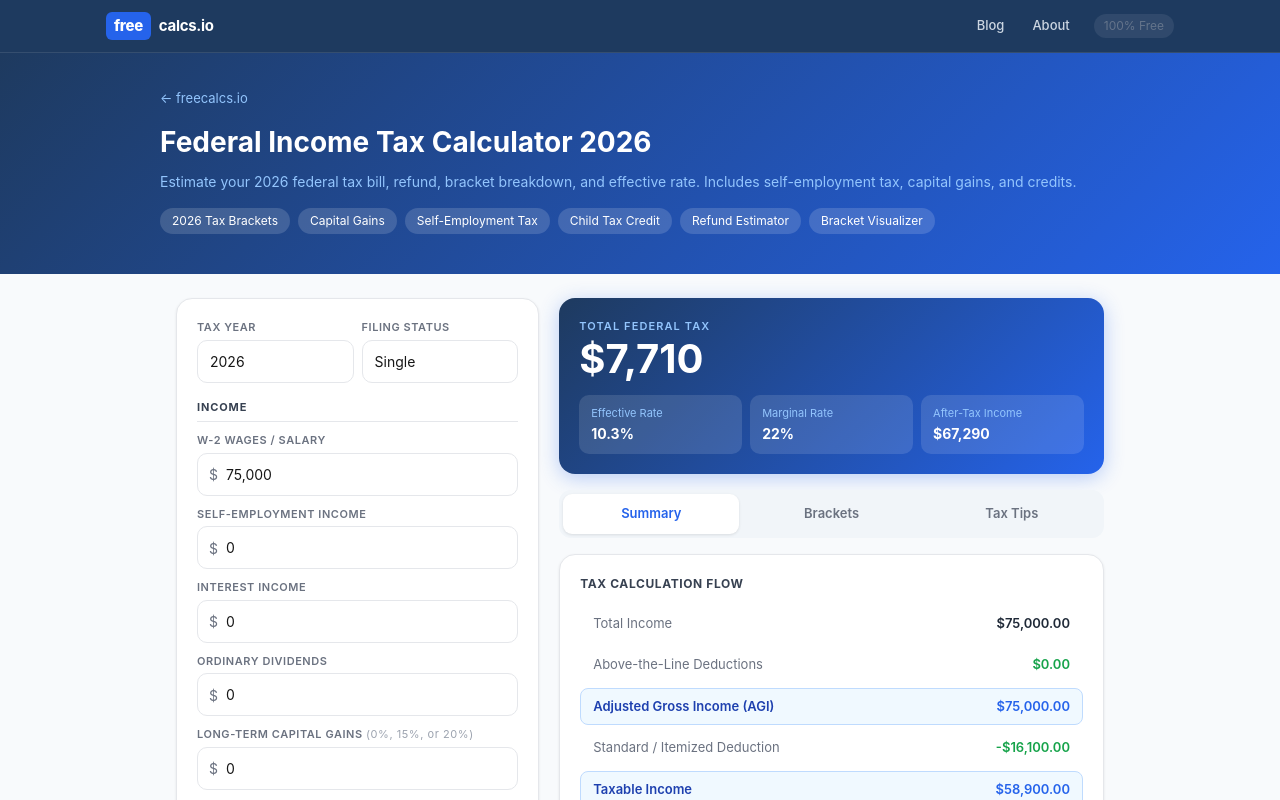
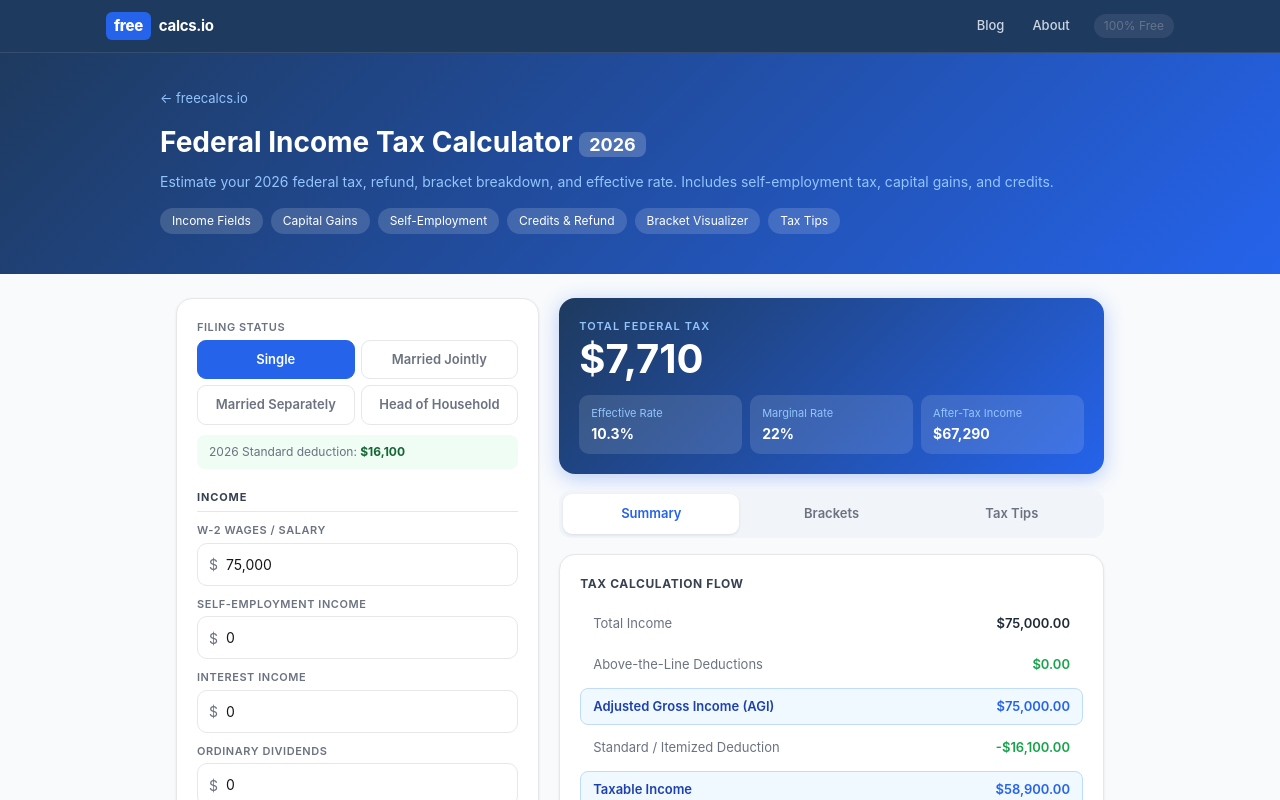
Before and after one commit to Tunjilor/freecalcs, a Next.js app: page /tax in a window 1280 px wide. Shown: the top 800 px of the page. Built offline with nearby package versions, Linux system fonts and the light colour scheme.

Commit message:
tax page fix inputs, filing buttons, year badge, pill anchors

```diff
--- a/src/app/tax/page.tsx
+++ b/src/app/tax/page.tsx
@@ -54,10 +54,11 @@ function getMarginalRate(taxable: number, filing: string): number {
 
 function parseMoney(s: string): number { return parseFloat(s.replace(/[^0-9.]/g, '')) || 0; }
 function fmtInput(s: string): string {
-  const raw = s.replace(/[^0-9.]/g, '');
-  const parts = raw.split('.');
-  parts[0] = parts[0].replace(/\B(?=(\d{3})+(?!\d))/g, ',');
-  return parts.length > 1 ? parts[0] + '.' + parts[1] : parts[0];
+  // Strip everything except digits and first decimal point
+  const clean = s.replace(/[^0-9.]/g, '');
+  const parts = clean.split('.');
+  const intPart = parts[0].replace(/\B(?=(\d{3})+(?!\d))/g, ',');
+  return parts.length > 1 ? intPart + '.' + parts.slice(1).join('') : intPart;
 }
 function fmtD(n: number): string { return '$' + Math.abs(n).toLocaleString('en-US', { minimumFractionDigits: 2, maximumFractionDigits: 2 }); }
 function fmtDInt(n: number): string { return '$' + Math.round(Math.abs(n)).toLocaleString('en-US'); }
@@ -156,7 +157,6 @@ function compute(
 
 export default function TaxCalculator() {
   const [filing, setFiling]       = useState('single');
-  const [taxYear, setTaxYear]     = useState('2026');
   const [tab, setTab]             = useState<'summary'|'brackets'|'planning'>('summary');
   const [useStd, setUseStd]       = useState(true);
 
@@ -181,8 +181,8 @@ export default function TaxCalculator() {
   const [res, setRes] = useState<TaxResult | null>(null);
 
   const run = useCallback(() => {
-    setRes(compute(filing, wages, selfEmp, interest, dividends, ltcg, other, useStd, itemized, k401, hsa, studentLoan, children, withheld, taxYear));
-  }, [filing, taxYear, wages, selfEmp, interest, dividends, ltcg, other, useStd, itemized, k401, hsa, studentLoan, children, withheld]);
+    setRes(compute(filing, wages, selfEmp, interest, dividends, ltcg, other, useStd, itemized, k401, hsa, studentLoan, children, withheld, '2026'));
+  }, [filing, wages, selfEmp, interest, dividends, ltcg, other, useStd, itemized, k401, hsa, studentLoan, children, withheld]);
 
   useEffect(() => { run(); }, [run]);
 
@@ -216,16 +216,16 @@ export default function TaxCalculator() {
       <div style={{ background: `linear-gradient(135deg,${C.darkBlue},${C.blue})`, color: C.white, padding: '32px 16px 40px' }}>
         <div style={{ maxWidth: 960, margin: '0 auto' }}>
           <a href="/" style={{ color: '#93c5fd', fontSize: 13, textDecoration: 'none' }}>&lt;- freecalcs.io</a>
-          <h1 style={{ fontSize: 28, fontWeight: 700, margin: '12px 0 8px', color: C.white }}>Federal Income Tax Calculator 2026</h1>
-          <p style={{ color: '#93c5fd', fontSize: 14, margin: '0 0 16px' }}>Estimate your 2026 federal tax bill, refund, bracket breakdown, and effective rate. Includes self-employment tax, capital gains, and credits.</p>
+          <h1 style={{ fontSize: 28, fontWeight: 700, margin: '12px 0 8px', color: C.white }}>Federal Income Tax Calculator <span style={{ background:'rgba(255,255,255,.2)', fontSize:18, padding:'2px 10px', borderRadius:8, verticalAlign:'middle' }}>2026</span></h1>
+          <p style={{ color: '#93c5fd', fontSize: 14, margin: '0 0 16px' }}>Estimate your 2026 federal tax, refund, bracket breakdown, and effective rate. Includes self-employment tax, capital gains, and credits.</p>
           <div style={{ display: 'flex', gap: 8, flexWrap: 'wrap' }}>
             {[
-              ['2026 Tax Brackets','#brackets','brackets'],
-              ['Capital Gains','#capital-gains',null],
-              ['Self-Employment Tax','#self-employment',null],
-              ['Child Tax Credit','#credits',null],
-              ['Refund Estimator','#refund',null],
-              ['Bracket Visualizer','#brackets','brackets'],
+              ['Income Fields', '#income-section', null],
+              ['Capital Gains', '#capital-gains', null],
+              ['Self-Employment', '#self-employment', null],
+              ['Credits & Refund', '#credits', null],
+              ['Bracket Visualizer', '#brackets', 'brackets'],
+              ['Tax Tips', '#tax-tips', 'planning'],
             ].map(([t, href, switchTab]) => (
               <a key={t as string} href={href as string}
                 onClick={() => { if (switchTab) setTab(switchTab as 'summary'|'brackets'|'planning'); }}
@@ -244,33 +244,31 @@ export default function TaxCalculator() {
           {/* LEFT: Inputs */}
           <div>
             <div style={{ ...card }}>
-              {/* Filing + Year */}
-              <div style={{ display: 'grid', gridTemplateColumns: '1fr 1fr', gap: 8, marginBottom: 16 }}>
-                <div>
-                  <label style={lbl}>Tax Year</label>
-                  <select style={{ ...inp, appearance: 'none' } as React.CSSProperties} value={taxYear} onChange={e => setTaxYear(e.target.value)}>
-                    <option value="2026">2026</option>
-                    <option value="2025">2025</option>
-                  </select>
+
+              {/* Filing Status as button group */}
+              <div style={{ marginBottom: 20 }}>
+                <label style={lbl}>Filing Status</label>
+                <div style={{ display:'grid', gridTemplateColumns:'1fr 1fr', gap:6 }}>
+                  {[['single','Single'],['married','Married Jointly'],['married_sep','Married Separately'],['hoh','Head of Household']].map(([val,label]) => (
+                    <button key={val} onClick={() => setFiling(val)}
+                      style={{ padding:'9px 10px', fontSize:13, fontWeight:600, borderRadius:9, border:`1px solid ${filing===val?C.blue:C.border}`, background:filing===val?C.blue:C.white, color:filing===val?C.white:C.gray, cursor:'pointer', transition:'all .15s', textAlign:'center' }}>
+                      {label}
+                    </button>
+                  ))}
                 </div>
-                <div>
-                  <label style={lbl}>Filing Status</label>
-                  <select style={{ ...inp, appearance: 'none' } as React.CSSProperties} value={filing} onChange={e => setFiling(e.target.value)}>
-                    <option value="single">Single</option>
-                    <option value="married">Married Jointly</option>
-                    <option value="married_sep">Married Separately</option>
-                    <option value="hoh">Head of Household</option>
-                  </select>
+                <div style={{ marginTop:10, fontSize:12, color:C.gray, background:'#f0fdf4', borderRadius:8, padding:'8px 12px' }}>
+                  2026 Standard deduction: <strong style={{ color:'#166534' }}>{fmtDInt(STD_DED[filing]||16100)}</strong>
                 </div>
               </div>
 
-              <Section title="Income" id="capital-gains">
+              <div id="income-section">
+              <Section title="Income">
                 <div style={{ display: 'flex', flexDirection: 'column', gap: 10 }}>
                   <div><label style={lbl}>W-2 Wages / Salary</label><MoneyIn value={wages} onChange={setWages} /></div>
                   <div id="self-employment"><label style={lbl}>Self-Employment Income</label><MoneyIn value={selfEmp} onChange={setSelfEmp} /></div>
                   <div><label style={lbl}>Interest Income</label><MoneyIn value={interest} onChange={setInterest} /></div>
                   <div><label style={lbl}>Ordinary Dividends</label><MoneyIn value={dividends} onChange={setDividends} /></div>
-                  <div>
+                  <div id="capital-gains">
                     <label style={lbl}>Long-Term Capital Gains <span style={{ fontWeight: 400, color: '#9ca3af', textTransform: 'none' }}>(0%, 15%, or 20%)</span></label>
                     <MoneyIn value={ltcg} onChange={setLtcg} />
                   </div>
@@ -313,6 +311,7 @@ export default function TaxCalculator() {
                   <div><label style={lbl}>Federal Tax Already Withheld</label><MoneyIn value={withheld} onChange={setWithheld} /></div>
                 </div>
               </Section>
+              </div>{/* end income-section wrapper */}
             </div>
           </div>
 
@@ -442,7 +441,7 @@ export default function TaxCalculator() {
 
                 {/* PLANNING TAB */}
                 {tab === 'planning' && (
-                  <div style={{ ...card, display: 'flex', flexDirection: 'column', gap: 12 }}>
+                  <div id="tax-tips" style={{ ...card, display: 'flex', flexDirection: 'column', gap: 12 }}>
                     <p style={{ fontSize: 14, fontWeight: 700, color: '#1f2937', margin: 0 }}>Tax Planning Tips</p>
 
                     {parseMoney(k401) < 23500 && (
```
